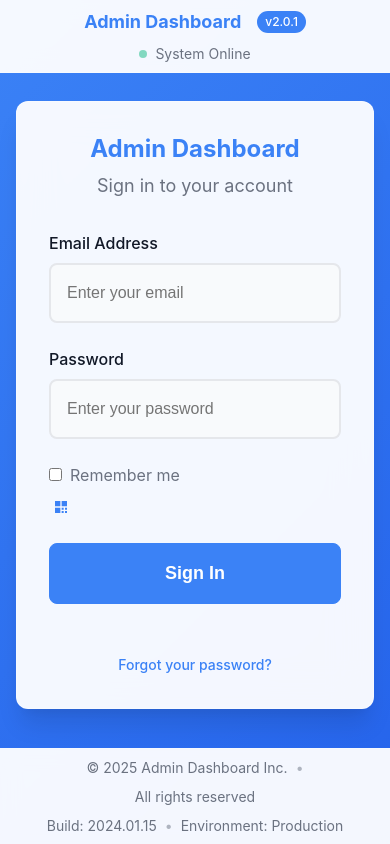
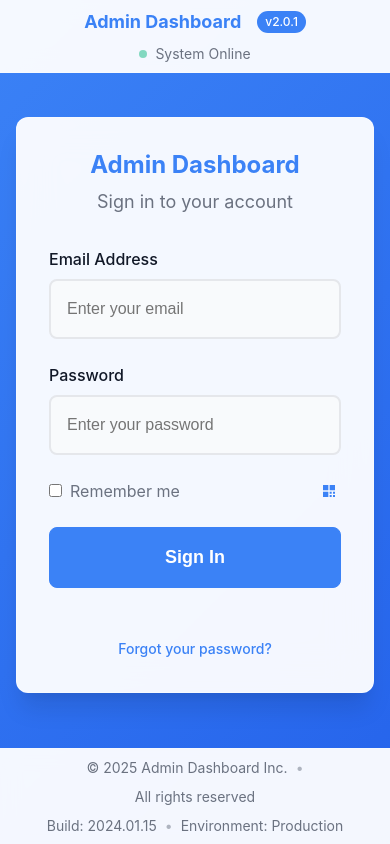
Before and after one commit to ennersmai/dashboard, a Vue app: page /login in a window 390 px wide. Built offline with nearby package versions, Linux system fonts and the light colour scheme.

Commit message:
fix: QR icon positioned to the right on mobile
- Fixed remember row layout on mobile to keep horizontal alignment
- QR icon now appears to the right of 'Remember me' instead of below
- Maintains proper spacing and center alignment

```diff
--- a/src/views/LoginView.vue
+++ b/src/views/LoginView.vue
@@ -655,8 +655,9 @@ onMounted(() => {
   }
 
   .remember-row {
-    flex-direction: column;
-    align-items: flex-start;
+    flex-direction: row;
+    align-items: center;
+    justify-content: space-between;
     gap: var(--spacing-sm);
   }
 }
```
